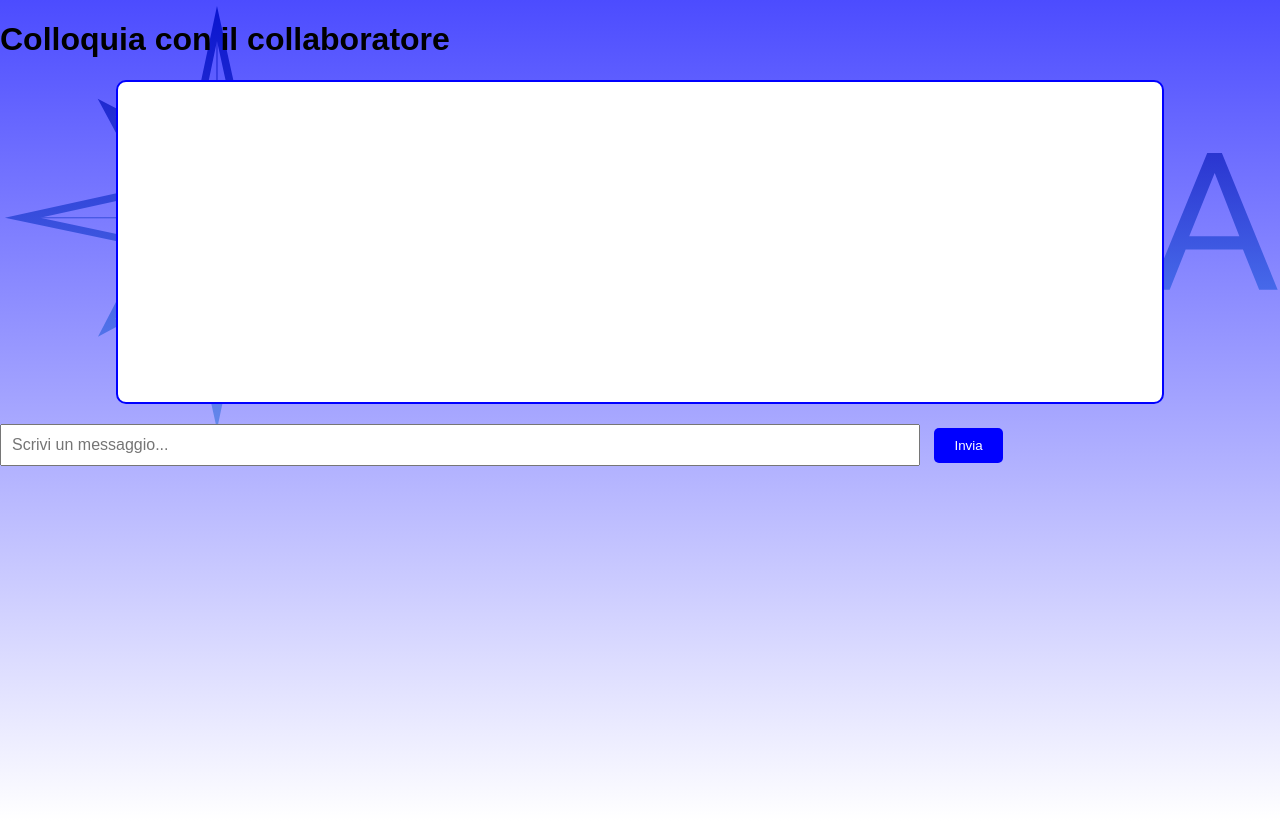
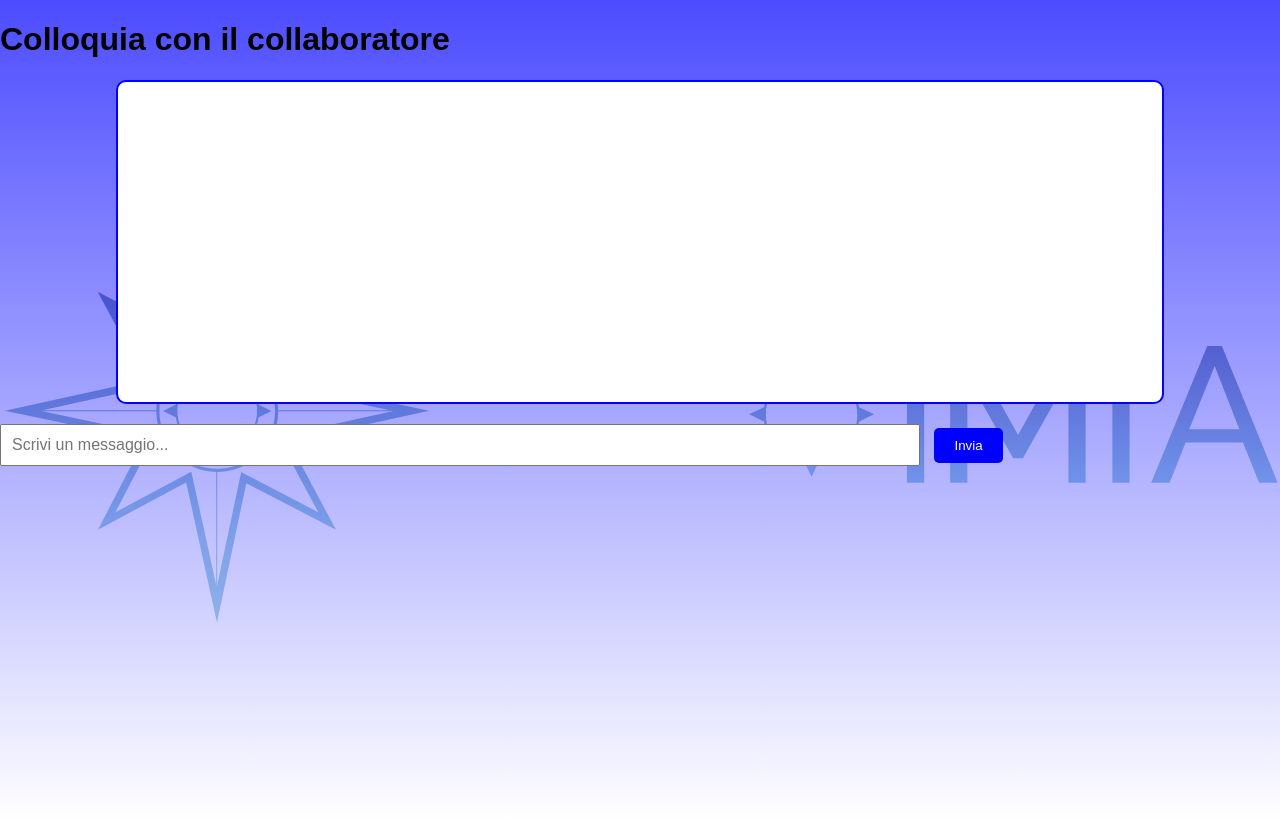
Before and after one commit to marcellourso/openaibot, a Flask app: page / in a window 1280 px wide. Run offline with Flask 3, Linux system fonts and the light colour scheme.

Commit message:
Update index.html

```diff
--- a/templates/index.html
+++ b/templates/index.html
@@ -7,7 +7,7 @@
         body {
             background: linear-gradient(to bottom, rgba(0, 0, 255, 0.7), rgba(255, 255, 255, 0.7)), url('/static/images/Logo-Maximia-DEF.svg');
             background-size: auto;
-            background-position: contain;
+            background-position: center;
             background-repeat: no-repeat;
             height: 100vh;
             margin: 0;
```
